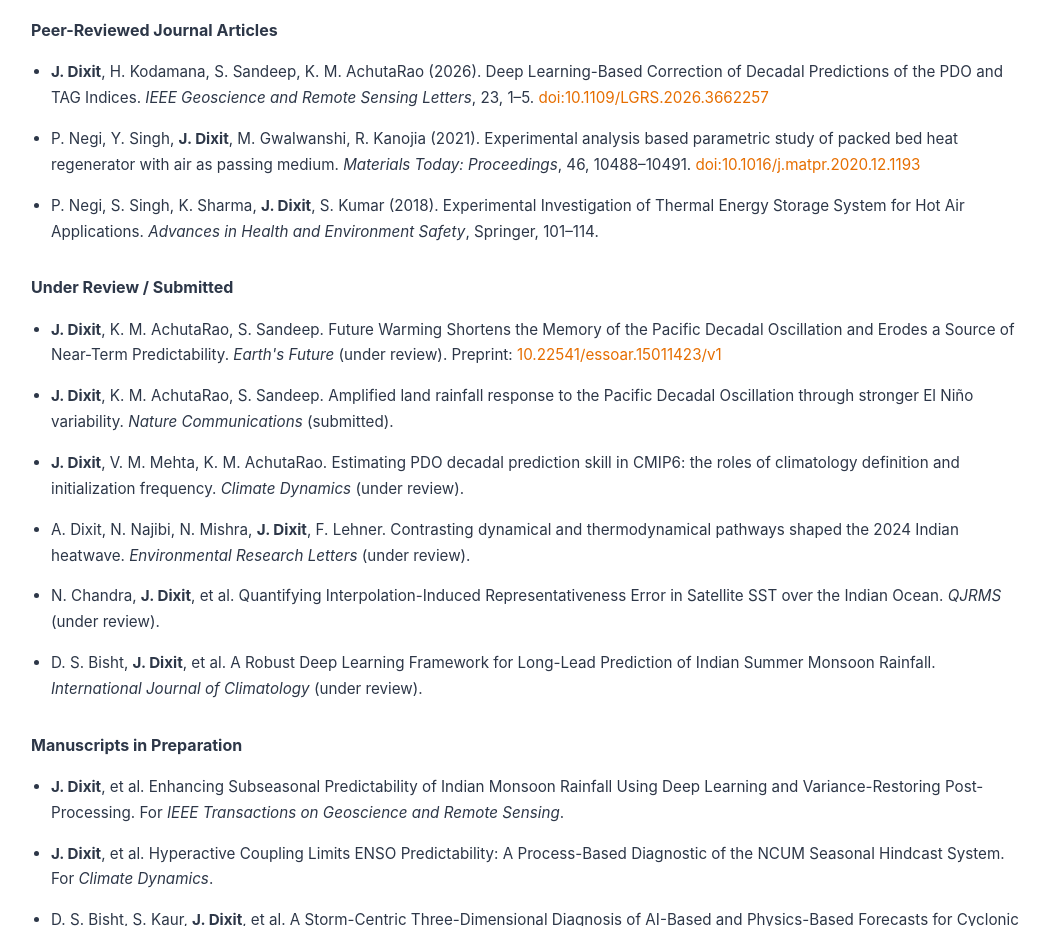
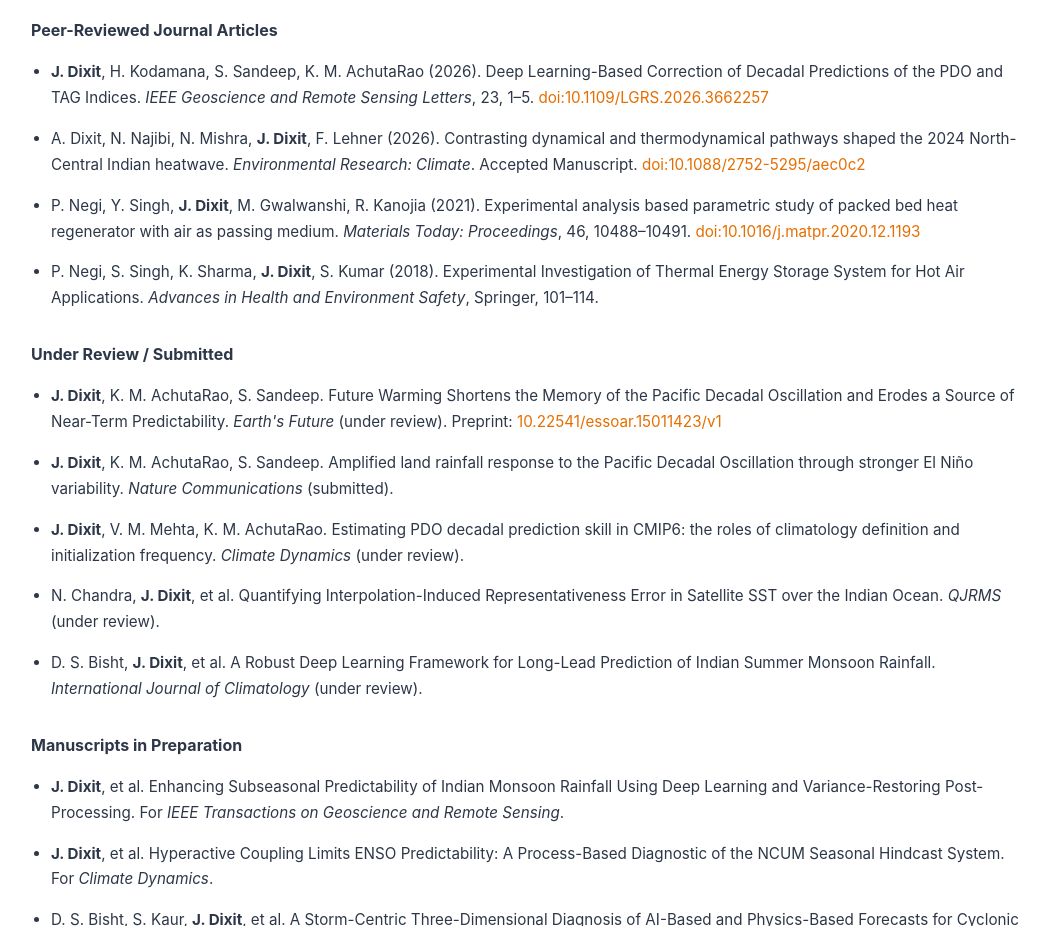
Before and after one commit to JiveshDixit/jiveshdixit.github.io, a plain HTML site: page cv.html in a window 1280 px wide. Shown: the part 1241-2167 px from the top of the page, without its empty margins (113-1159 px from the left). Drawn offline with Linux system fonts and the light colour scheme.

Commit message:
Update cv.html

```diff
--- a/cv.html
+++ b/cv.html
@@ -83,6 +83,7 @@
             <h4 style="margin-bottom: 15px; color: var(--text-main);">Peer-Reviewed Journal Articles</h4>
             <ul class="pub-list">
                 <li><strong>J. Dixit</strong>, H. Kodamana, S. Sandeep, K. M. AchutaRao (2026). Deep Learning-Based Correction of Decadal Predictions of the PDO and TAG Indices. <em>IEEE Geoscience and Remote Sensing Letters</em>, 23, 1–5. <a href="https://doi.org/10.1109/LGRS.2026.3662257" target="_blank">doi:10.1109/LGRS.2026.3662257</a></li>
+                <li>A. Dixit, N. Najibi, N. Mishra, <strong>J. Dixit</strong>, F. Lehner (2026). Contrasting dynamical and thermodynamical pathways shaped the 2024 North-Central Indian heatwave. <em>Environmental Research: Climate</em>. Accepted Manuscript. <a href="https://doi.org/10.1088/2752-5295/aec0c2" target="_blank">doi:10.1088/2752-5295/aec0c2</a></li>
                 <li>P. Negi, Y. Singh, <strong>J. Dixit</strong>, M. Gwalwanshi, R. Kanojia (2021). Experimental analysis based parametric study of packed bed heat regenerator with air as passing medium. <em>Materials Today: Proceedings</em>, 46, 10488–10491. <a href="https://doi.org/10.1016/j.matpr.2020.12.1193" target="_blank">doi:10.1016/j.matpr.2020.12.1193</a></li>
                 <li>P. Negi, S. Singh, K. Sharma, <strong>J. Dixit</strong>, S. Kumar (2018). Experimental Investigation of Thermal Energy Storage System for Hot Air Applications. <em>Advances in Health and Environment Safety</em>, Springer, 101–114.</li>
             </ul>
@@ -92,7 +93,6 @@
                 <li><strong>J. Dixit</strong>, K. M. AchutaRao, S. Sandeep. Future Warming Shortens the Memory of the Pacific Decadal Oscillation and Erodes a Source of Near-Term Predictability. <em>Earth's Future</em> (under review). Preprint: <a href="https://doi.org/10.22541/essoar.15011423/v1" target="_blank">10.22541/essoar.15011423/v1</a></li>
                 <li><strong>J. Dixit</strong>, K. M. AchutaRao, S. Sandeep. Amplified land rainfall response to the Pacific Decadal Oscillation through stronger El Niño variability. <em>Nature Communications</em> (submitted).</li>
                 <li><strong>J. Dixit</strong>, V. M. Mehta, K. M. AchutaRao. Estimating PDO decadal prediction skill in CMIP6: the roles of climatology definition and initialization frequency. <em>Climate Dynamics</em> (under review).</li>
-                <li>A. Dixit, N. Najibi, N. Mishra, <strong>J. Dixit</strong>, F. Lehner. Contrasting dynamical and thermodynamical pathways shaped the 2024 Indian heatwave. <em>Environmental Research Letters</em> (under review).</li>
                 <li>N. Chandra, <strong>J. Dixit</strong>, et al. Quantifying Interpolation-Induced Representativeness Error in Satellite SST over the Indian Ocean. <em>QJRMS</em> (under review).</li>
                 <li>D. S. Bisht, <strong>J. Dixit</strong>, et al. A Robust Deep Learning Framework for Long-Lead Prediction of Indian Summer Monsoon Rainfall. <em>International Journal of Climatology</em> (under review).</li>
             </ul>
```
